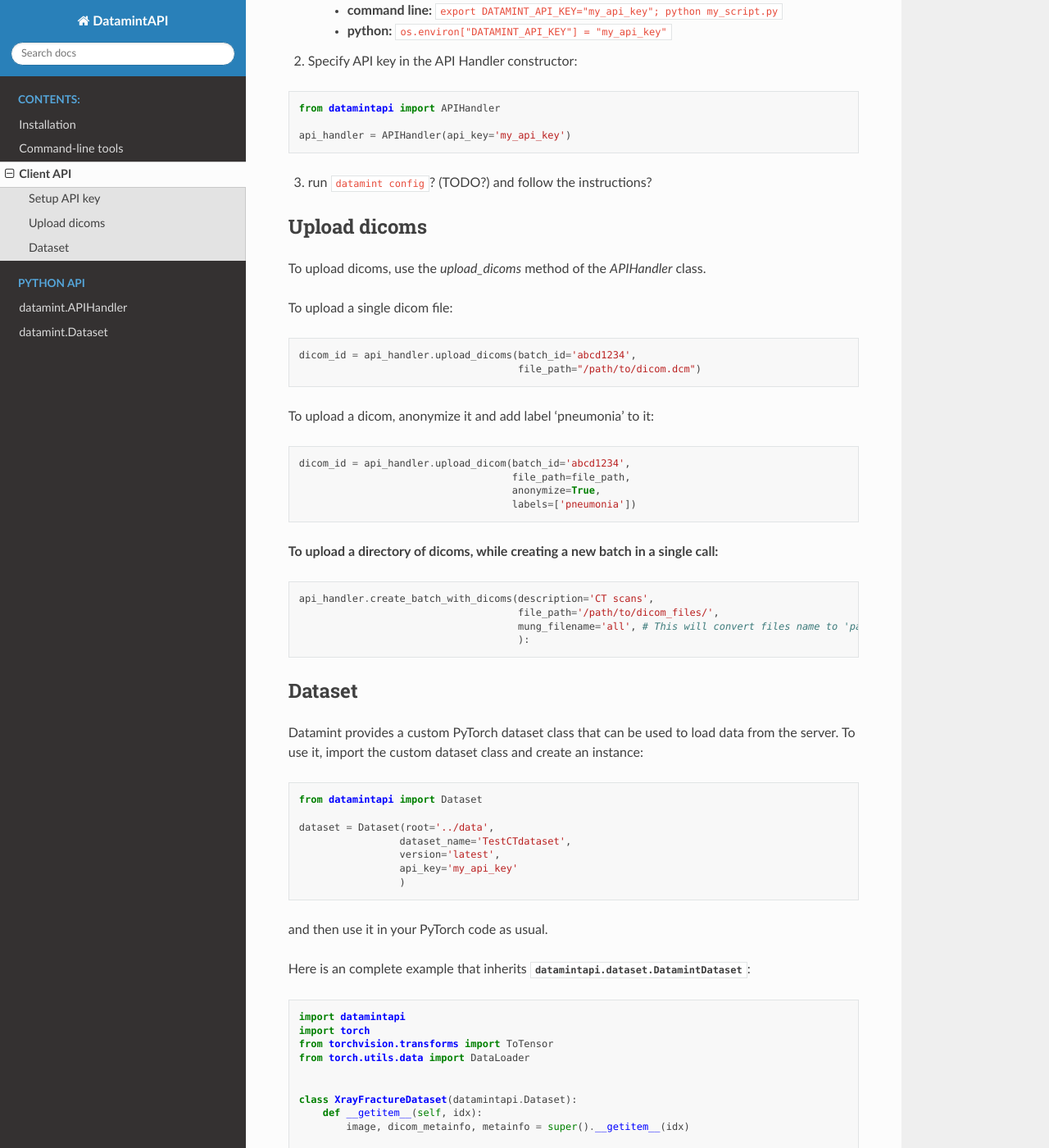
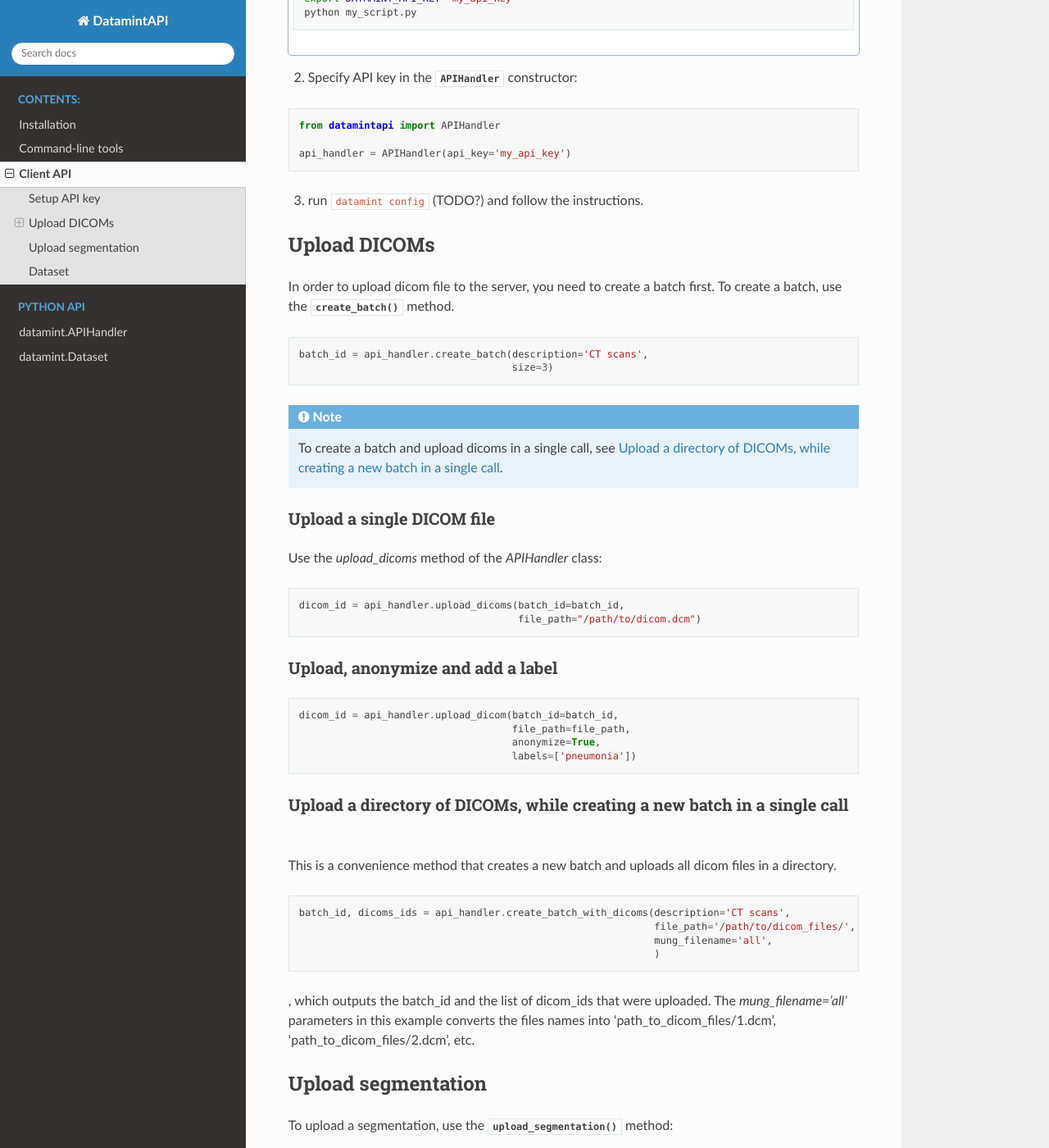
Before and after one commit to SonanceAI/datamint-python-api, a Sphinx documentation site: the page built from docs/source/client_api.rst, in a window 1280 px wide and 1400 px high, scrolled down 448 px. Shown: the whole window at 82% size. Built offline with Sphinx 7.4.7 and the Read the Docs theme 2.0.0, drawn with Linux system fonts in a browser that asks for light colours; some of the changed text lies outside the part shown.

```diff
--- a/datamintapi/__init__.py
+++ b/datamintapi/__init__.py
@@ -5,5 +5,6 @@ TODO...
 """
 
 from .dataset import DatamintDataset as Dataset
+from .api_handler import APIHandler
 
 __name__ = "datamintapi"
--- a/docs/source/client_api.rst
+++ b/docs/source/client_api.rst
@@ -1,18 +1,28 @@
+.. _client_python_api:
+
 Client API
 ==========
 
-Import the APIHandler class and create an instance: `api_handler = APIHandler()`
+Import the :py:class:`APIHandler <datamintapi.api_handler.APIHandler>` class and create an instance: ``api_handler = APIHandler()``
 
 Setup API key
 -------------
-.. note:: Not required if you don't plan to communicate with the server.
-
 There are three options to specify the API key:
 
 1. Specify API key as an environment variable:
-    - **command line:** ``export DATAMINT_API_KEY="my_api_key"; python my_script.py``
-    - **python:** ``os.environ["DATAMINT_API_KEY"] = "my_api_key"``
-2. Specify API key in the API Handler constructor:
+
+.. tabs::
+
+    .. code-tab:: bash
+
+        export DATAMINT_API_KEY="my_api_key"
+        python my_script.py
+
+    .. code-tab:: python
+
+        os.environ["DATAMINT_API_KEY"] = "my_api_key"
+
+2. Specify API key in the :py:class:`APIHandler <datamintapi.api_handler.APIHandler>` constructor:
 
 .. code-block:: python
 
@@ -20,39 +30,73 @@ There are three options to specify the API key:
 
    api_handler = APIHandler(api_key='my_api_key')
 
-3. run ``datamint config``? (TODO?) and follow the instructions?
+3. run ``datamint config`` (TODO?) and follow the instructions.
 
-Upload dicoms
+Upload DICOMs
 -------------
 
-To upload dicoms, use the `upload_dicoms` method of the `APIHandler` class.
-
-To upload a single dicom file:
+In order to upload dicom file to the server, you need to create a batch first.
+To create a batch, use the :py:meth:`create_batch() <datamintapi.api_handler.APIHandler.create_batch>` method.
 
 .. code-block:: python
 
-    dicom_id = api_handler.upload_dicoms(batch_id='abcd1234',
+    batch_id = api_handler.create_batch(description='CT scans',
+                                        size=3)
+
+.. note:: To create a batch and upload dicoms in a single call, see :ref:`create_batch_with_dicoms`.
+
+
+
+
+Upload a single DICOM file
+++++++++++++++++++++++++++++++++
+
+Use the `upload_dicoms` method of the `APIHandler` class:
+
+.. code-block:: python
+
+    dicom_id = api_handler.upload_dicoms(batch_id=batch_id,
                                          file_path="/path/to/dicom.dcm")
 
 
-To upload a dicom, anonymize it and add label 'pneumonia' to it:
+Upload, anonymize and add a label
+++++++++++++++++++++++++++++++++++++++++++++++++++++++++++++
 
 .. code-block:: python
 
-    dicom_id = api_handler.upload_dicom(batch_id='abcd1234',
+    dicom_id = api_handler.upload_dicom(batch_id=batch_id,
                                         file_path=file_path,
                                         anonymize=True,
                                         labels=['pneumonia'])
 
-**To upload a directory of dicoms, while creating a new batch in a single call:**
+
+.. _create_batch_with_dicoms:
+
+Upload a directory of DICOMs, while creating a new batch in a single call
+++++++++++++++++++++++++++++++++++++++++++++++++++++++++++++++++++++++++++++
+
+This is a convenience method that creates a new batch and uploads all dicom files in a directory.
 
 .. code-block:: python
 
-    api_handler.create_batch_with_dicoms(description='CT scans',
-                                         file_path='/path/to/dicom_files/',
-                                         mung_filename='all', # This will convert files name to 'path_to_dicom_files/1.dcm', 'path_to_dicom_files/2.dcm', etc.
-                                         ):
+    batch_id, dicoms_ids = api_handler.create_batch_with_dicoms(description='CT scans',
+                                                                file_path='/path/to/dicom_files/',
+                                                                mung_filename='all',
+                                                                )
 
+, which outputs the batch_id and the list of dicom_ids that were uploaded.
+The `mung_filename='all'` parameters in this example converts the files names into 'path_to_dicom_files/1.dcm', 'path_to_dicom_files/2.dcm', etc.
+
+
+Upload segmentation
+-------------------
+
+To upload a segmentation, use the :py:meth:`upload_segmentation() <datamintapi.api_handler.APIHandler.upload_segmentation>` method:
+
+.. code-block:: python
+
+    batch_id, dicoms_ids = api_handler.create_batch_with_dicoms('New batch', 'path/to/dicom.dcm')
+    api_handler.upload_segmentation(dicoms_ids[0], 'path/to/segmentation.nifti', 'Segmentation name')
 
 
 Dataset
--- a/docs/source/command_line_tools.rst
+++ b/docs/source/command_line_tools.rst
@@ -20,9 +20,9 @@ You should see something like this:
 Uploading DICOMs to Datamint server
 -----------------------------------
 
-To upload a single DICOM or a directory of DICOM files to the Datamint server, use the
+To upload DICOM files to the Datamint server, use the
 ``datamint-upload`` command. For example, to upload all the DICOM files in the
-``/path/to/dicom_files`` directory, you can run:
+``/path/to/dicom_files`` directory, run:
 
 .. code-block:: bash
 
--- a/docs/source/getting_started.rst
+++ b/docs/source/getting_started.rst
@@ -3,6 +3,7 @@ Installation
 
 Datamint requires Python 3.8+.
 You can install Datamint and its dependencies using pip
+
 .. code-block:: bash
 
     pip install git+https://github.com/SonanceAI/datamint-python-api
```
Also changed, not shown: other parts of docs/source/getting_started.rst (+2 -1 lines), docs/images/logo.png (added), 1 other file.
